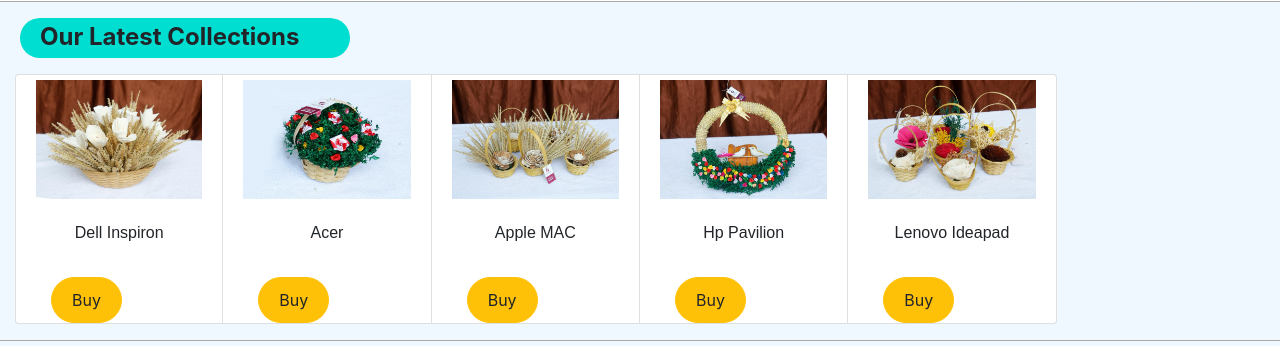
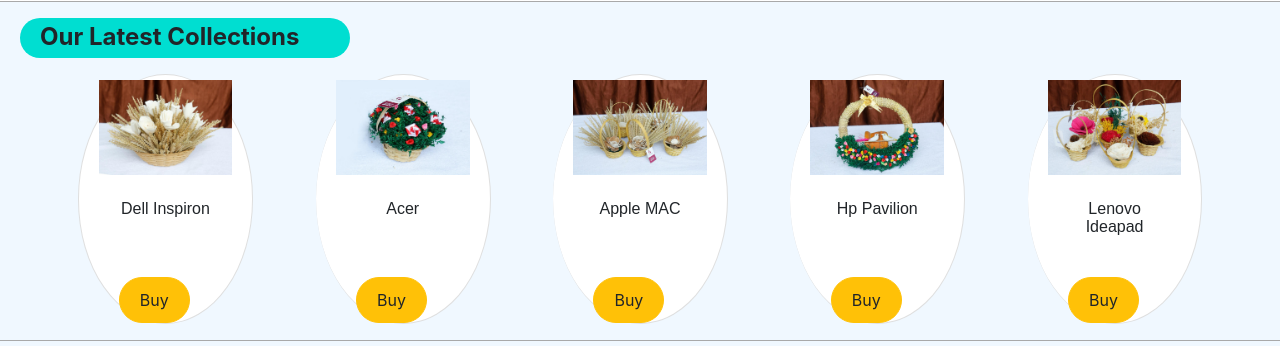
Before and after one commit to koushil-mankali/shopping-site-frontend, a website: page index.html in a window 1280 px wide. Shown: the part 1715-2061 px from the top of the page. Drawn offline with nearby package versions, Linux system fonts and the light colour scheme.

Commit message:
Change the degin of latest collation

```diff
--- a/index.html
+++ b/index.html
@@ -207,44 +207,44 @@
     <div class="col-sm-12 ">
       <h4 class="cd-h4 mt-3 mb-3">Our Latest Collections</h4>
       <div class="card-group">
-        <div class="card col-sm-4 col-lg-2 card2sty" >
+        <div class="card col-sm-4 col-lg-2 card2sty" style="border-radius: 50%; margin-right: 5%; margin-left: 5%;">
           <img src="images\Products\WhatsApp Image 2024-04-23 at 19.23.38_72c793e9.jpg" style="margin:5px; max-height:200px; max-width:200px; ;" alt="lap1" class="image-fluid">
           <div class="card-body cd-txt">
             <h4 class="card-title cd-title">Dell Inspiron</h4>
             <p class="card-text txt-sz"></p>
-            <a href="https://wa.link/labfw2" class="btn btn-warning bb-btn" >Buy</a>
+            <a href="https://wa.link/labfw2" class="btn btn-warning bb-btn" style="right: 36%;">Buy</a>
           </div>
         </div>
-        <div class="card col-sm-4 col-lg-2 card2sty" >
+        <div class="card col-sm-4 col-lg-2 card2sty" style="border-radius: 50%; margin-right: 5%;">
           <img src="images\Products\WhatsApp Image 2024-04-23 at 19.23.39_32bc2ec7.jpg" style="margin:5px; max-height:200px; max-width:200px;" alt="lap2" class="image-fluid">
           <div class="card-body cd-txt">
             <h4 class="card-title cd-title">Acer</h4>
             <p class="card-text txt-sz"></p>
-           <a href="https://wa.link/labfw2" class="btn btn-warning bb-btn" >Buy</a>
+           <a href="https://wa.link/labfw2" class="btn btn-warning bb-btn" style="right: 36%;">Buy</a>
           </div>
         </div>
-        <div class="card col-sm-4 col-lg-2 card2sty" >
+        <div class="card col-sm-4 col-lg-2 card2sty" style="border-radius: 50%; margin-right: 5%;">
           <img src="images\Products\WhatsApp Image 2024-04-23 at 19.23.39_1c38d72d.jpg" style="margin:5px; max-height:200px; max-width:200px;" alt="lap3" class="image-fluid">
           <div class="card-body cd-txt">
             <h4 class="card-title cd-title">Apple MAC</h4>
             <p class="card-text txt-sz"></p>
-           <a href="https://wa.link/labfw2" class="btn btn-warning bb-btn" >Buy</a>
+           <a href="https://wa.link/labfw2" class="btn btn-warning bb-btn" style="right: 36%;">Buy</a>
           </div>
         </div>
-        <div class="card col-sm-4 col-lg-2 card2sty" >
+        <div class="card col-sm-4 col-lg-2 card2sty" style="border-radius: 50%; margin-right: 5%;">
           <img src="images\Products\WhatsApp Image 2024-04-23 at 19.23.39_ef9203ea.jpg" style="margin: 5px; max-height:200px; max-width:200px; " alt="lap4" class="image-fluid">
           <div class="card-body cd-txt">
             <h4 class="card-title cd-title">Hp Pavilion</h4>
             <p class="card-text txt-sz"></p>
-           <a href="https://wa.link/labfw2" class="btn btn-warning bb-btn" >Buy</a>
+           <a href="https://wa.link/labfw2" class="btn btn-warning bb-btn" style="right: 36%;">Buy</a>
           </div>
         </div>
-        <div class="card col-sm-4 col-lg-2 card2sty" >
+        <div class="card col-sm-4 col-lg-2 card2sty" style="border-radius: 50%; margin-right: 5%;">
           <img src="images\Products\WhatsApp Image 2024-04-23 at 19.23.39_5e8e4650.jpg" style="margin:5px; max-height:200px; max-width:200px;" alt="lap5" class="image-fluid">
           <div class="card-body cd-txt">
             <h4 class="card-title cd-title">Lenovo Ideapad</h4>
             <p class="card-text txt-sz"></p>
-           <a href="https://wa.link/labfw2" class="btn btn-warning bb-btn" >Buy</a>
+           <a href="https://wa.link/labfw2" class="btn btn-warning bb-btn" style="right: 36%;">Buy</a>
           </div>
         </div>
 
```
